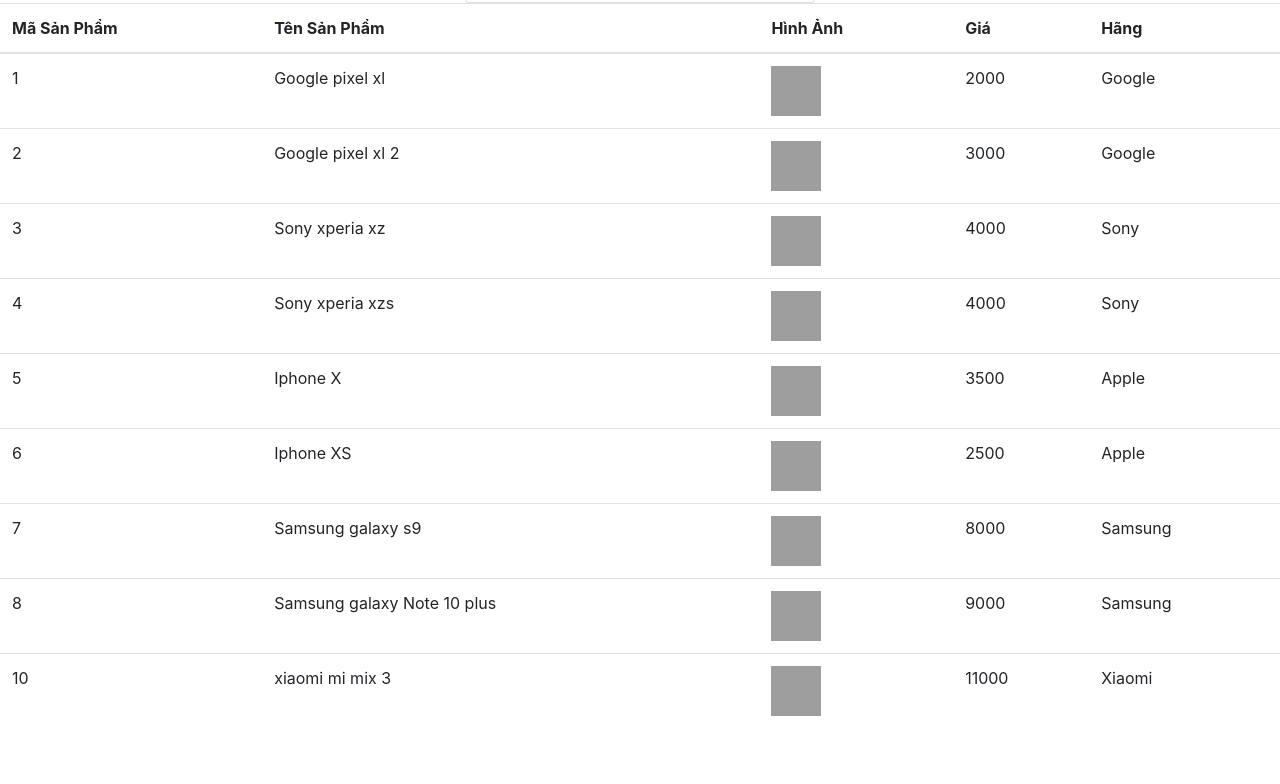
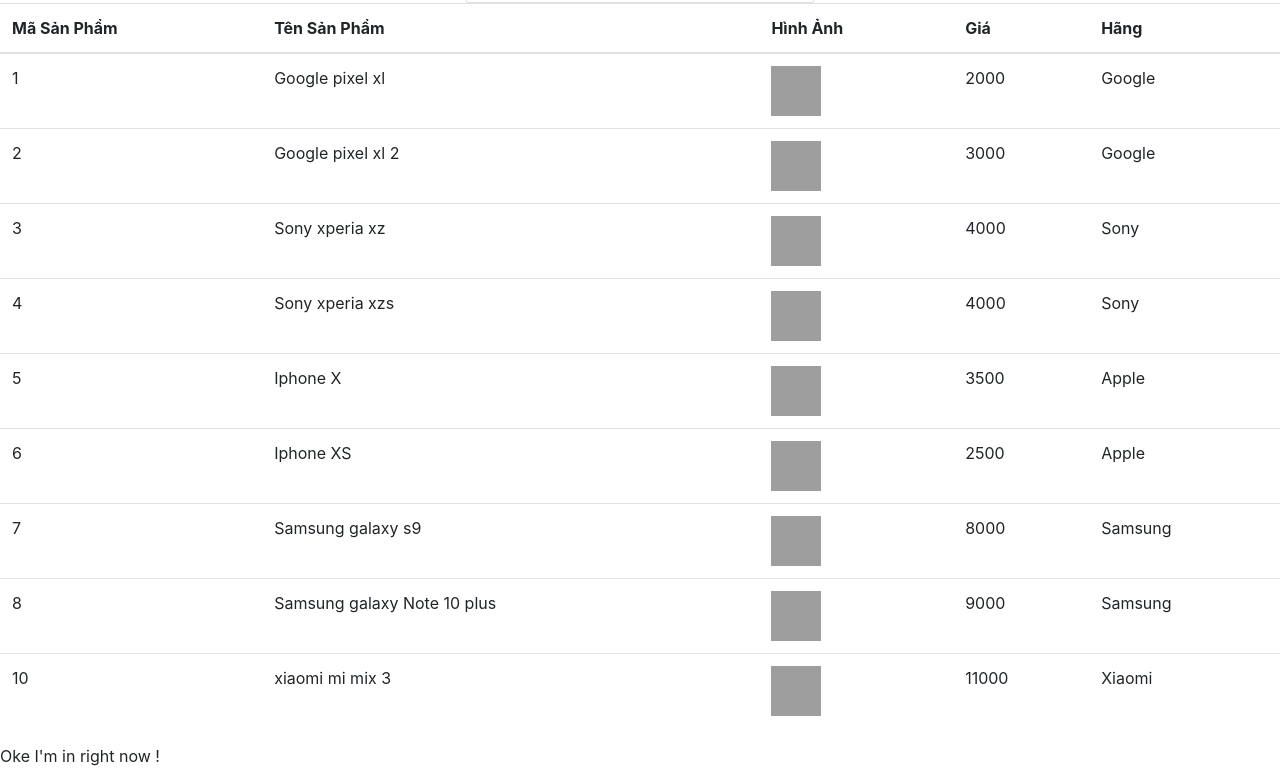
Before and after one commit to phunglq99/QuanLySinhVienFe66, a plain HTML site: page index.html in a window 1280 px wide. Shown: the part 2034-2818 px from the top of the page. Before the commit the page ends 2778 px from the top, so only its background shows below. Drawn offline with nearby package versions, Linux system fonts and the light colour scheme; grey boxes are pictures that could not be loaded.

Commit message:
i'm joined

```diff
--- a/index.html
+++ b/index.html
@@ -11,13 +11,13 @@
   <link rel="stylesheet" href="https://stackpath.bootstrapcdn.com/bootstrap/4.3.1/css/bootstrap.min.css"
     integrity="sha384-ggOyR0iXCbMQv3Xipma34MD+dH/1fQ784/j6cY/iJTQUOhcWr7x9JvoRxT2MZw1T" crossorigin="anonymous">
 
-    <style>
-      form input[type=text]{
-        border: 1px solid red !important;
-      }
-    </style>
+  <style>
+    form input[type=text] {
+      border: 1px solid red !important;
+    }
+  </style>
   <link rel="stylesheet" href="./style/style.css">
-  </head>
+</head>
 
 <body>
   <header>quản lý sinh viên</header>
@@ -92,6 +92,9 @@
     </table>
   </div>
 
+
+  <p>Oke I'm in right now !</p>
+
   <!-- Optional JavaScript -->
   <!-- jQuery first, then Popper.js, then Bootstrap JS -->
   <script src="https://code.jquery.com/jquery-3.3.1.slim.min.js"
```
